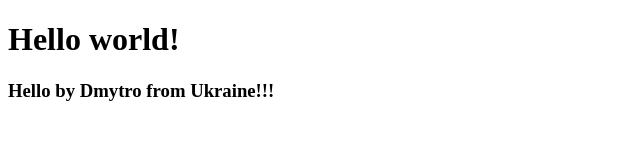
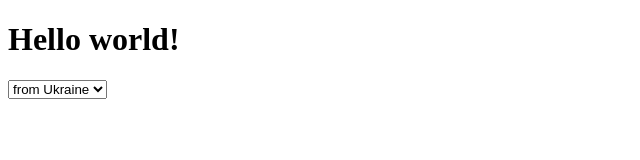
Before and after one commit to DmitriyNepochatov/lab-6, a plain HTML site: page index.html in a window 1280 px wide. Shown: the whole page, without its empty margins (0-640 px from the left). Drawn offline with Linux system fonts and the light colour scheme.

Commit message:
Create select block

```diff
--- a/index.html
+++ b/index.html
@@ -7,8 +7,9 @@
     <div>
         <h1>Hello world!</h1>
     </div>
-    <div>
-        <h3>Hello by Dmytro from Ukraine!!!</h3>
-    </div>
+    <select >
+        <option>from Ukraine</option>
+        <option>from Norway</option>
+    </select>
 </body>
 </html>
```
